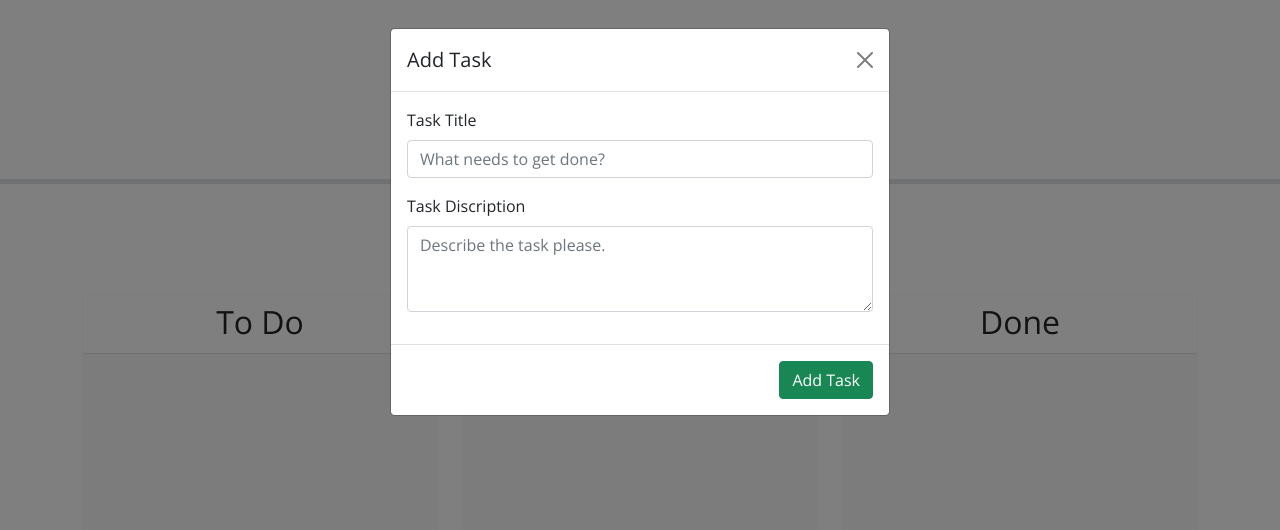
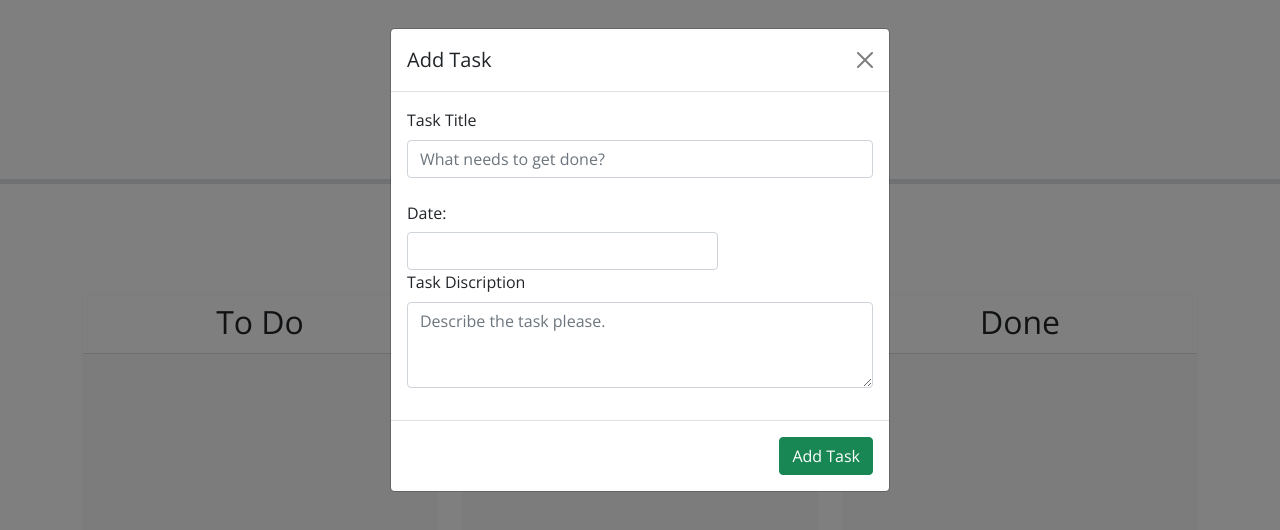
Before and after one commit to jreeve65/todo-planner, a plain HTML site: page index.html in a window 1280 px wide. Both pictures are taken after a click on the button "Add Task". Drawn offline with nearby package versions, Linux system fonts and the light colour scheme.

Commit message:
added date widget to modal

```diff
--- a/assets/js/script.js
+++ b/assets/js/script.js
@@ -36,3 +36,8 @@ function handleDrop(event, ui) {
 $(document).ready(function () {
 
 });
+
+//date picker
+$( function() {
+    $( "#datepicker" ).datepicker();
+  } );
--- a/index.html
+++ b/index.html
@@ -40,6 +40,13 @@
               <label for="taskTitle" class="form-label">Task Title</label>
               <input type="text" class="form-control" id="taskTitleFormControl1" placeholder="What needs to get done?">
             </div>
+            <!-- for the date picker -->
+            <label for="date" class="col-sm-4 col-form-label">Date: </label>
+            <div class="col-sm-8">
+              <input type="text" class="form-control" id="datepicker" autocomplete="off" />
+            </div>
+
+             <!-- end of date picker -->
             <div class="mb-3">
               <label for="taskDiscription" class="form-label">Task Discription</label>
               <textarea class="form-control" id="taskDiscriptionFormControl1" rows="3" placeholder="Describe the task please."></textarea>
```
